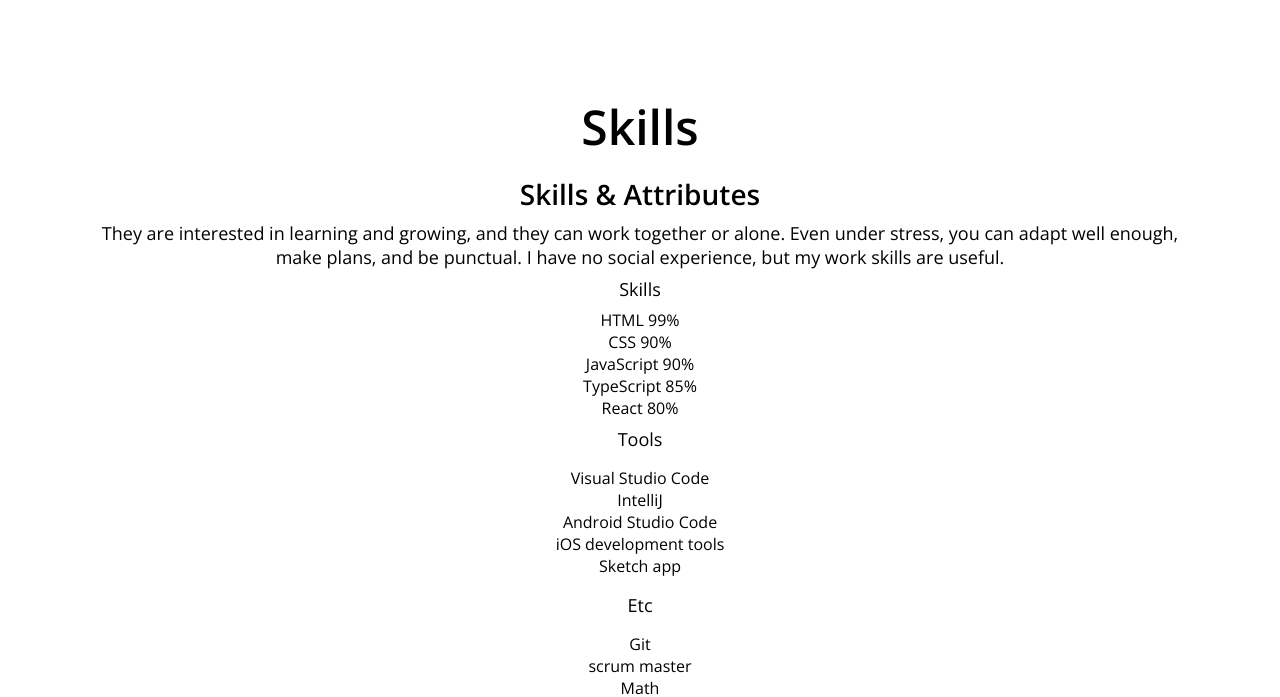
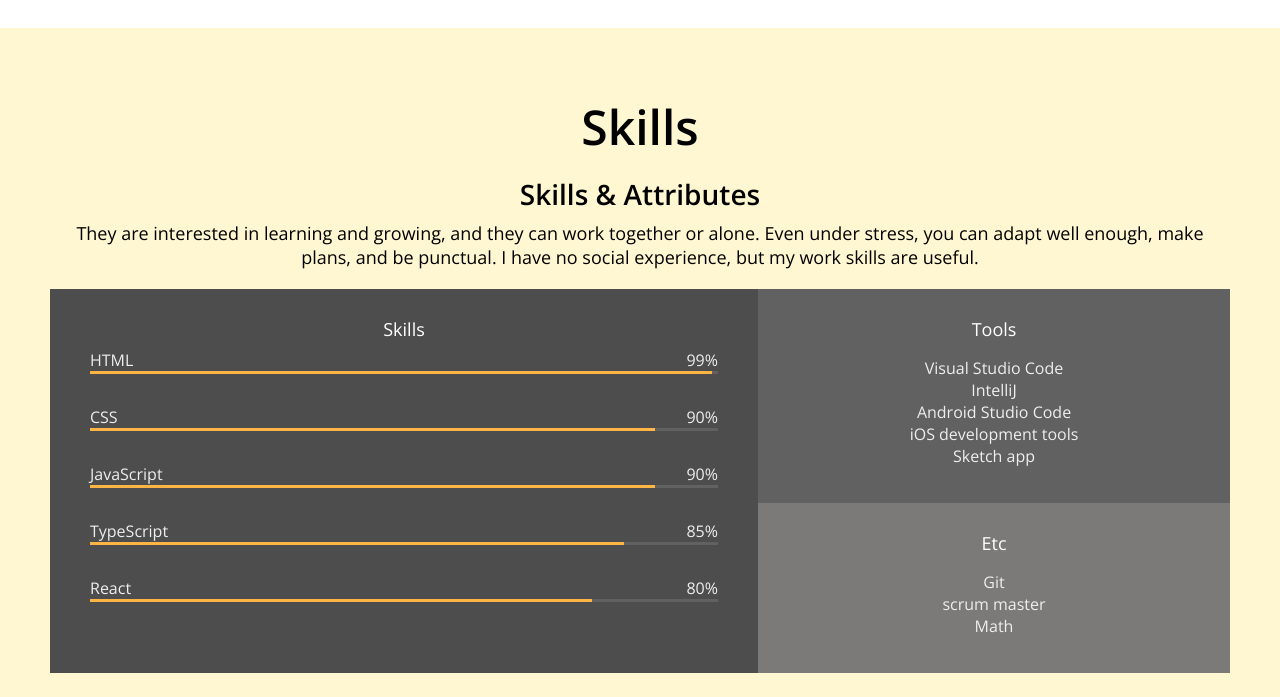
Before and after one commit to Jobyeongjin/Portfolio, a plain HTML site: page index.html in a window 1280 px wide. Shown: the part 1589-2286 px from the top of the page. Drawn offline with nearby package versions, Linux system fonts and the light colour scheme.

Commit message:
CSS : Skills

```diff
--- a/index.html
+++ b/index.html
@@ -39,7 +39,7 @@
     </section>
 
     <!-- About -->
-    <section id="about" class="section">
+    <section id="about" class="section section__container">
         <h1>About me</h1>
         <p>
             I was interested in coding, so I studied it on my own. I enjoyed the process of solving the problem, and I will continue to do so. He is a young man who wants to do many things.
@@ -81,6 +81,7 @@
 
     <!-- Skills -->
     <section id="skills" class="section">
+        <div class="section__container">
             <h1>Skills</h1>
             <h2>Skills & Attributes</h2>
             <p>
@@ -95,7 +96,7 @@
                             <span>99%</span>
                         </div>
                         <div class="skill__bar">
-                        <div class="skill__value"></div>
+                            <div class="skill__value" style="width: 99%"></div>
                         </div>
                     </div>
                     <div class="skill">
@@ -104,7 +105,7 @@
                             <span>90%</span>
                         </div>
                         <div class="skill__bar">
-                        <div class="skill__value"></div>
+                            <div class="skill__value" style="width: 90%"></div>
                         </div>
                     </div>
                     <div class="skill">
@@ -113,7 +114,7 @@
                             <span>90%</span>
                         </div>
                         <div class="skill__bar">
-                        <div class="skill__value"></div>
+                            <div class="skill__value" style="width: 90%"></div>
                         </div>
                     </div>
                     <div class="skill">
@@ -122,7 +123,7 @@
                             <span>85%</span>
                         </div>
                         <div class="skill__bar">
-                        <div class="skill__value"></div>
+                            <div class="skill__value" style="width: 85%"></div>
                         </div>
                     </div>
                     <div class="skill">
@@ -131,7 +132,7 @@
                             <span>80%</span>
                         </div>
                         <div class="skill__bar">
-                        <div class="skill__value"></div>
+                            <div class="skill__value" style="width: 80%"></div>
                         </div>
                     </div>
                 </div>
@@ -153,6 +154,7 @@
                             <li><span>scrum master</span></li>
                             <li><span>Math</span></li>
                         </ul>
+                    </div>
                 </div>
             </div>
         </div>
--- a/style.css
+++ b/style.css
@@ -162,6 +162,10 @@ p {
 .section {
     padding: 50px;
     text-align: center;
+    margin: auto;
+}
+
+.section__container {
     max-width: 1200px;
     margin: auto;
 }
@@ -229,3 +233,59 @@ p {
 .job__period {
     font-size: var(--font-micro);
 }
+
+/* Skill */
+
+#skills {
+    background-color: var(--color-yellow);
+}
+
+.skillset {
+    display: flex;
+    background-color: var(--color-light-grey);
+    color: var(--color-light-white);
+    margin: 20px 0;
+}
+
+.skillset__title {
+    color: var(--color-white);
+}
+
+.skill {
+    margin-bottom: 32px;
+}
+
+.skillset__left {
+    flex-basis: 60%;
+    background-color: var(--color-dark-grey);
+    padding: 20px 40px;
+}
+
+.skill__description {
+    display: flex;
+    justify-content: space-between;
+}
+
+.skill__bar {
+    height: 3px;
+    background-color: var(--color-grey);
+}
+
+.skill__value {
+    width: 70%;
+    height: 3px;
+    background-color: var(--color-orange);
+}
+
+.skillset__right {
+    flex-basis: 40%;
+}
+
+.tools {
+    background-color: var(--color-grey);
+}
+
+.tools,
+.etc {
+    padding: 20px;
+}
```
Lines whose indentation alone changed are shown as unchanged.
